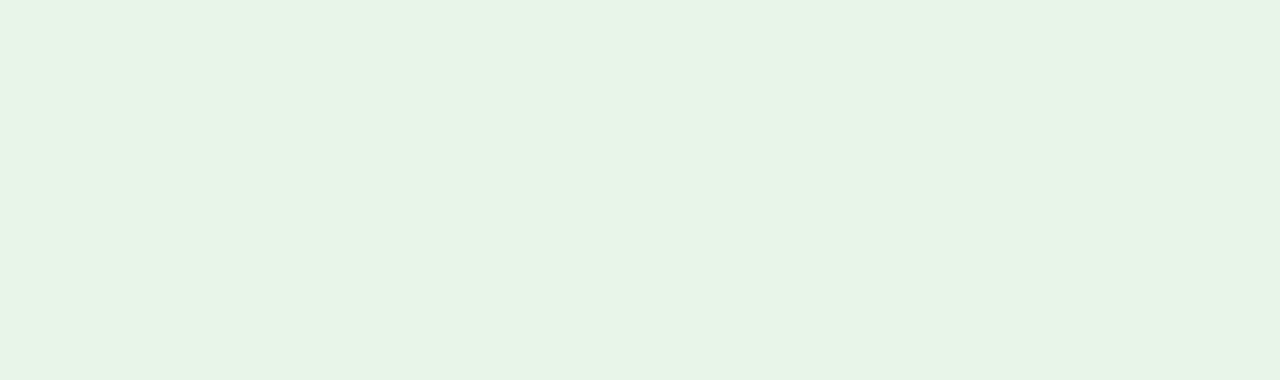
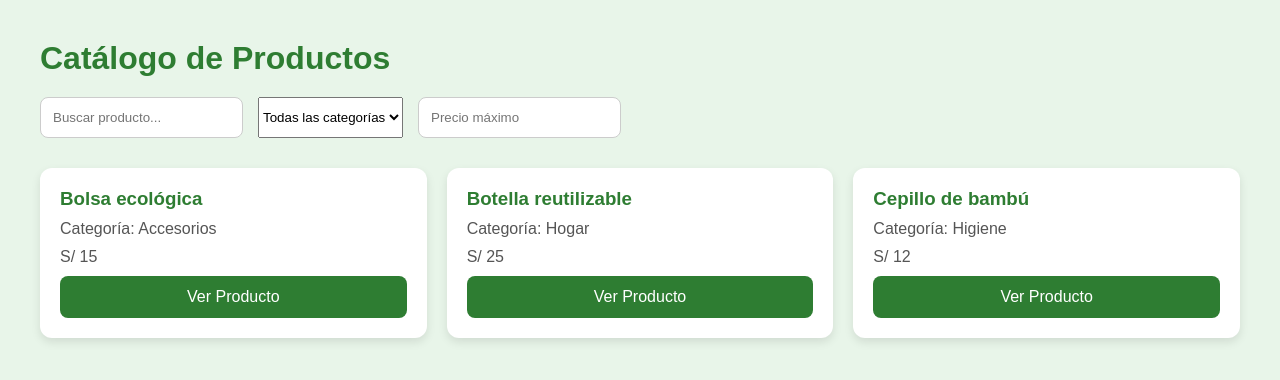
Before and after one commit to DaxterMcPain/proyecto, a React (Vite) app in the folder projectoweb/: page /catalog in a window 1280 px wide. Before the commit this address had no page. Shown: the top 380 px of the page. Built offline with nearby package versions, Linux system fonts and the light colour scheme.

Commit message:
mas cosas

```diff
--- a/projectoweb/src/App.jsx
+++ b/projectoweb/src/App.jsx
@@ -1,6 +1,8 @@
 import { Routes, Route, Link } from "react-router-dom";
 import Login from "./pages/Login";
 import Register from "./pages/Register";
+import ProductForm from "./pages/ProductForm";
+import Catalog from "./pages/Catalog";
 
 function Home() {
     return (
@@ -18,6 +20,14 @@ function Home() {
                     <Link to="/register">
                         <button>Registrarse</button>
                     </Link>
+
+                    <Link to="/products">
+                        <button>Gestión de Productos</button>
+                    </Link>
+
+                    <Link to="/catalog">
+                        <button>Catálogo</button>
+                    </Link>
                 </div>
             </div>
         </div>
@@ -30,6 +40,8 @@ function App() {
             <Route path="/" element={<Home />} />
             <Route path="/login" element={<Login />} />
             <Route path="/register" element={<Register />} />
+            <Route path="/products" element={<ProductForm />} />
+            <Route path="/catalog" element={<Catalog />} />
         </Routes>
     );
 }
--- a/projectoweb/src/index.css
+++ b/projectoweb/src/index.css
@@ -75,3 +75,44 @@ button {
 a {
     text-decoration: none;
 }
+
+textarea {
+    padding: 12px;
+    border-radius: 8px;
+    border: 1px solid #ccc;
+    resize: none;
+    height: 100px;
+}
+
+.catalog-container {
+    padding: 40px;
+}
+
+.filters {
+    display: flex;
+    gap: 15px;
+    margin-bottom: 30px;
+    flex-wrap: wrap;
+}
+
+.products-grid {
+    display: grid;
+    grid-template-columns: repeat(auto-fit, minmax(220px, 1fr));
+    gap: 20px;
+}
+
+.product-card {
+    background: white;
+    padding: 20px;
+    border-radius: 12px;
+    box-shadow: 0 4px 10px rgba(0,0,0,0.1);
+}
+
+    .product-card h3 {
+        margin-bottom: 10px;
+        color: #2e7d32;
+    }
+
+    .product-card p {
+        margin-bottom: 10px;
+    }
--- /dev/null
+++ b/projectoweb/src/pages/Catalog.jsx
@@ -0,0 +1,101 @@
+import { useState } from "react";
+
+function Catalog() {
+
+    const productsData = [
+        {
+            id: 1,
+            name: "Bolsa ecológica",
+            category: "Accesorios",
+            price: 15
+        },
+        {
+            id: 2,
+            name: "Botella reutilizable",
+            category: "Hogar",
+            price: 25
+        },
+        {
+            id: 3,
+            name: "Cepillo de bambú",
+            category: "Higiene",
+            price: 12
+        }
+    ];
+
+    const [search, setSearch] = useState("");
+    const [category, setCategory] = useState("");
+    const [maxPrice, setMaxPrice] = useState("");
+
+    const filteredProducts = productsData.filter((product) => {
+
+        const matchesSearch =
+            product.name.toLowerCase().includes(search.toLowerCase());
+
+        const matchesCategory =
+            category === "" || product.category === category;
+
+        const matchesPrice =
+            maxPrice === "" || product.price <= Number(maxPrice);
+
+        return matchesSearch && matchesCategory && matchesPrice;
+    });
+
+    return (
+        <div className="catalog-container">
+
+            <h1>Catálogo de Productos</h1>
+
+            <div className="filters">
+
+                <input
+                    type="text"
+                    placeholder="Buscar producto..."
+                    value={search}
+                    onChange={(e) => setSearch(e.target.value)}
+                />
+
+                <select
+                    value={category}
+                    onChange={(e) => setCategory(e.target.value)}
+                >
+                    <option value="">Todas las categorías</option>
+                    <option value="Accesorios">Accesorios</option>
+                    <option value="Hogar">Hogar</option>
+                    <option value="Higiene">Higiene</option>
+                </select>
+
+                <input
+                    type="number"
+                    placeholder="Precio máximo"
+                    value={maxPrice}
+                    onChange={(e) => setMaxPrice(e.target.value)}
+                />
+
+            </div>
+
+            <div className="products-grid">
+
+                {filteredProducts.map((product) => (
+
+                    <div className="product-card" key={product.id}>
+
+                        <h3>{product.name}</h3>
+
+                        <p>Categoría: {product.category}</p>
+
+                        <p>S/ {product.price}</p>
+
+                        <button>Ver Producto</button>
+
+                    </div>
+
+                ))}
+
+            </div>
+
+        </div>
+    );
+}
+
+export default Catalog;
--- /dev/null
+++ b/projectoweb/src/pages/ProductForm.jsx
@@ -0,0 +1,69 @@
+import { useState } from "react";
+import { Link } from "react-router-dom";
+
+function ProductForm() {
+
+    const [name, setName] = useState("");
+    const [description, setDescription] = useState("");
+    const [price, setPrice] = useState("");
+
+    const handleSubmit = (e) => {
+        e.preventDefault();
+
+        const product = {
+            name,
+            description,
+            price
+        };
+
+        console.log(product);
+
+        alert("Producto guardado");
+    };
+
+    return (
+        <div className="home">
+            <div className="card">
+
+                <h2>Gestión de Productos</h2>
+
+                <form className="form" onSubmit={handleSubmit}>
+
+                    <input
+                        type="text"
+                        placeholder="Nombre del producto"
+                        value={name}
+                        onChange={(e) => setName(e.target.value)}
+                    />
+
+                    <textarea
+                        placeholder="Descripción"
+                        value={description}
+                        onChange={(e) => setDescription(e.target.value)}
+                    />
+
+                    <input
+                        type="number"
+                        placeholder="Precio"
+                        value={price}
+                        onChange={(e) => setPrice(e.target.value)}
+                    />
+
+                    <button type="submit">
+                        Guardar Producto
+                    </button>
+
+                </form>
+
+                <Link to="/">
+                    <button className="back">
+                        Volver
+                    </button>
+                </Link>
+
+            </div>
+        </div>
+    );
+}
+
+export default ProductForm;
```
Also changed, not shown: projectoweb/src/App.css (deleted, +0 -184 lines).
